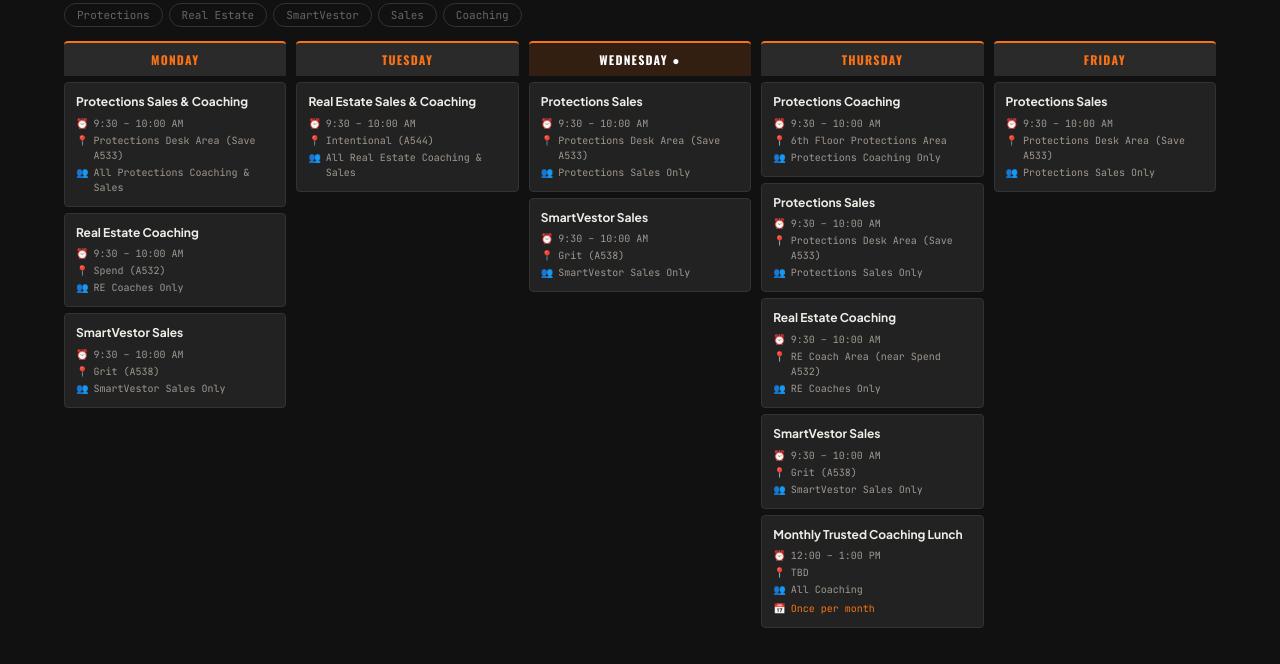
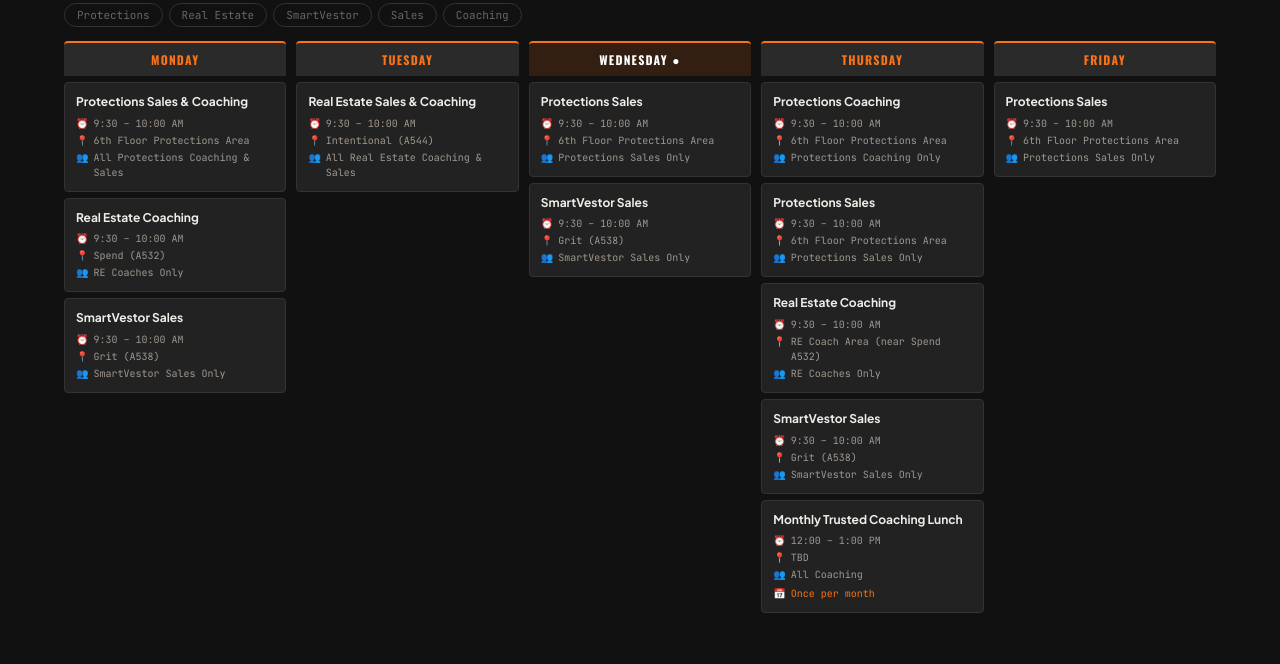
Before and after one commit to nvastano/gm-request-management, a plain HTML site: page index.html in a window 1280 px wide. Shown: the part 969-1633 px from the top of the page. Drawn offline with nearby package versions, Linux system fonts and the light colour scheme.

Commit message:
Update all Protections standups to 6th Floor Protections Area
Co-Authored-By: Claude Sonnet 4.6 <noreply@anthropic.com>

```diff
--- a/index.html
+++ b/index.html
@@ -579,7 +579,7 @@ const HOLIDAYS = [
 // Standup Schedule
 const STANDUPS = {
   Monday: [
-    {name:'Protections Sales & Coaching',time:'9:30 – 10:00 AM',loc:'Protections Desk Area (Save A533)',who:'All Protections Coaching & Sales',vertical:'protections',type:'both'},
+    {name:'Protections Sales & Coaching',time:'9:30 – 10:00 AM',loc:'6th Floor Protections Area',who:'All Protections Coaching & Sales',vertical:'protections',type:'both'},
     {name:'Real Estate Coaching',time:'9:30 – 10:00 AM',loc:'Spend (A532)',who:'RE Coaches Only',vertical:'re',type:'coaching'},
     {name:'SmartVestor Sales',time:'9:30 – 10:00 AM',loc:'Grit (A538)',who:'SmartVestor Sales Only',vertical:'smartvestor',type:'sales'},
   ],
@@ -587,18 +587,18 @@ const STANDUPS = {
     {name:'Real Estate Sales & Coaching',time:'9:30 – 10:00 AM',loc:'Intentional (A544)',who:'All Real Estate Coaching & Sales',vertical:'re',type:'both'},
   ],
   Wednesday: [
-    {name:'Protections Sales',time:'9:30 – 10:00 AM',loc:'Protections Desk Area (Save A533)',who:'Protections Sales Only',vertical:'protections',type:'sales'},
+    {name:'Protections Sales',time:'9:30 – 10:00 AM',loc:'6th Floor Protections Area',who:'Protections Sales Only',vertical:'protections',type:'sales'},
     {name:'SmartVestor Sales',time:'9:30 – 10:00 AM',loc:'Grit (A538)',who:'SmartVestor Sales Only',vertical:'smartvestor',type:'sales'},
   ],
   Thursday: [
     {name:'Protections Coaching',time:'9:30 – 10:00 AM',loc:'6th Floor Protections Area',who:'Protections Coaching Only',vertical:'protections',type:'coaching'},
-    {name:'Protections Sales',time:'9:30 – 10:00 AM',loc:'Protections Desk Area (Save A533)',who:'Protections Sales Only',vertical:'protections',type:'sales'},
+    {name:'Protections Sales',time:'9:30 – 10:00 AM',loc:'6th Floor Protections Area',who:'Protections Sales Only',vertical:'protections',type:'sales'},
     {name:'Real Estate Coaching',time:'9:30 – 10:00 AM',loc:'RE Coach Area (near Spend A532)',who:'RE Coaches Only',vertical:'re',type:'coaching'},
     {name:'SmartVestor Sales',time:'9:30 – 10:00 AM',loc:'Grit (A538)',who:'SmartVestor Sales Only',vertical:'smartvestor',type:'sales'},
     {name:'Monthly Trusted Coaching Lunch',time:'12:00 – 1:00 PM',loc:'TBD',who:'All Coaching',vertical:'all',type:'coaching',note:'Once per month'},
   ],
   Friday: [
-    {name:'Protections Sales',time:'9:30 – 10:00 AM',loc:'Protections Desk Area (Save A533)',who:'Protections Sales Only',vertical:'protections',type:'sales'},
+    {name:'Protections Sales',time:'9:30 – 10:00 AM',loc:'6th Floor Protections Area',who:'Protections Sales Only',vertical:'protections',type:'sales'},
   ],
 };
 
```
